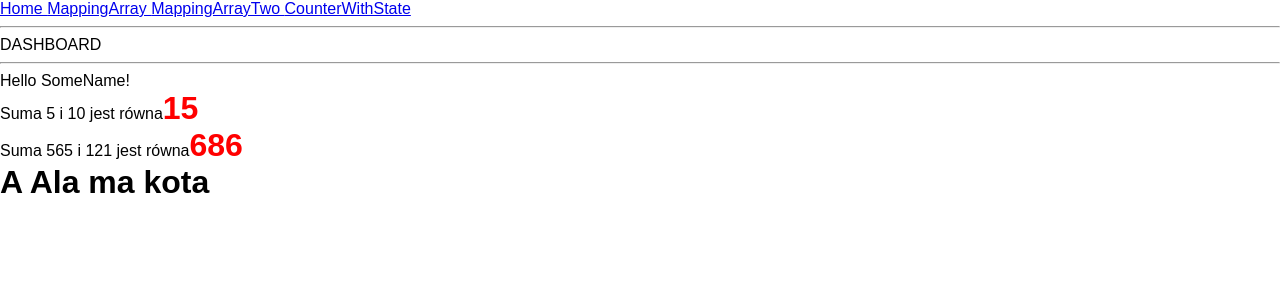
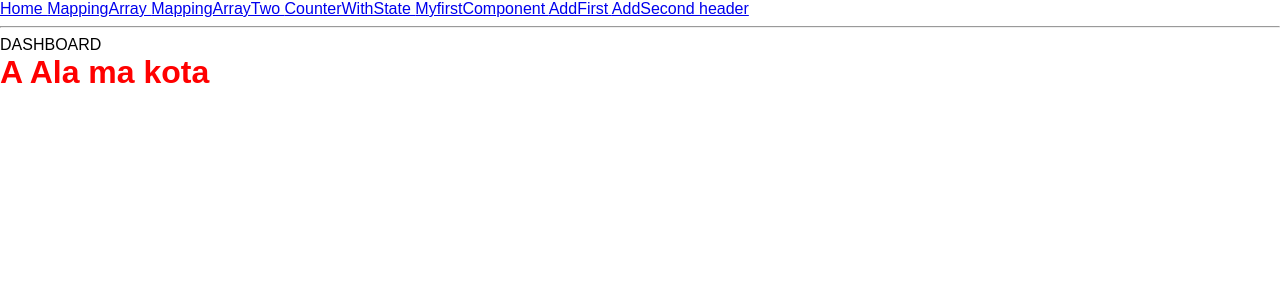
Before and after one commit to madzia89/firstReact, a React (Create React App) app: page / in a window 1280 px wide. Shown: the top 300 px of the page. Built offline with nearby package versions, Linux system fonts and the light colour scheme; the HTML template or start-up script is replaced by a standard one.

Commit message:
putting header in dashboard easy way

```diff
--- a/src/App.js
+++ b/src/App.js
@@ -8,31 +8,41 @@ import Header from './components/Header'
 import CounterWithState from "./components/CounterWithState"
 import Dashboard from "./components/Dashboard"
 
-//poniższe propsy są przekazywane do "funkcji" którą tutaj importujemy
+//exact
 const App = () => (
     <div>
-
-
         <Router>
             <div>
                 <Link to={'/'}>Home </Link>
                 <Link to={'/mapping-array'}>MappingArray </Link>
                 <Link to={'/mapping-array-two'}>MappingArrayTwo </Link>
                 <Link to={'/counter-with-state'}>CounterWithState </Link>
+                <Link to={'/my-first-component'}>MyfirstComponent </Link>
+                <Link to={'/add-a'}>AddFirst </Link>
+                <Link to={'/add-b'}>AddSecond </Link>
+                <Link to={'/header'}>header </Link>
 
                 <hr/>
                 <Route exact path={'/'} component={Dashboard}/>
                 <Route path={'/mapping-array'} component={MappingArray}/>
                 <Route path={'/mapping-array-two'} component={MappingArrayTwo}/>
                 <Route path={'/counter-with-state'} component={CounterWithState}/>
+                <Route path={'/my-first-component'} render={() => (
+                    <MyfirstComponent name="SomeName"/>
+                )}/>
+                <Route path={'/add-a'} render={() => (
+                    <Add numberA={5} numberB={10}/>
+                )}/>
+                <Route path={'/add-b'} render={() => (
+                    <Add numberA={565} numberB={121}/>
+                )}/>
+                <Route path={'/header'} render={() => (
+                    <Header text={"A Ala ma kota"} isRed={false}/>
+                )}/>
+
 
             </div>
         </Router>
-        <hr/>
-        <MyfirstComponent name="SomeName"/>
-        <Add numberA={5} numberB={10}/>
-        <Add numberA={565} numberB={121}/>
-        <Header text={"A Ala ma kota"} isRed={false}/>
 
 
     </div>
--- a/src/components/Dashboard.js
+++ b/src/components/Dashboard.js
@@ -1,6 +1,10 @@
 import React from 'react'
+import Header from './Header'
 const Dashboard = () =>(
+    <div>
     <div>DASHBOARD</div>
+    <Header text={"A Ala ma kota"} isRed={true}/>
+    </div>
 )
 
 export default Dashboard
```
